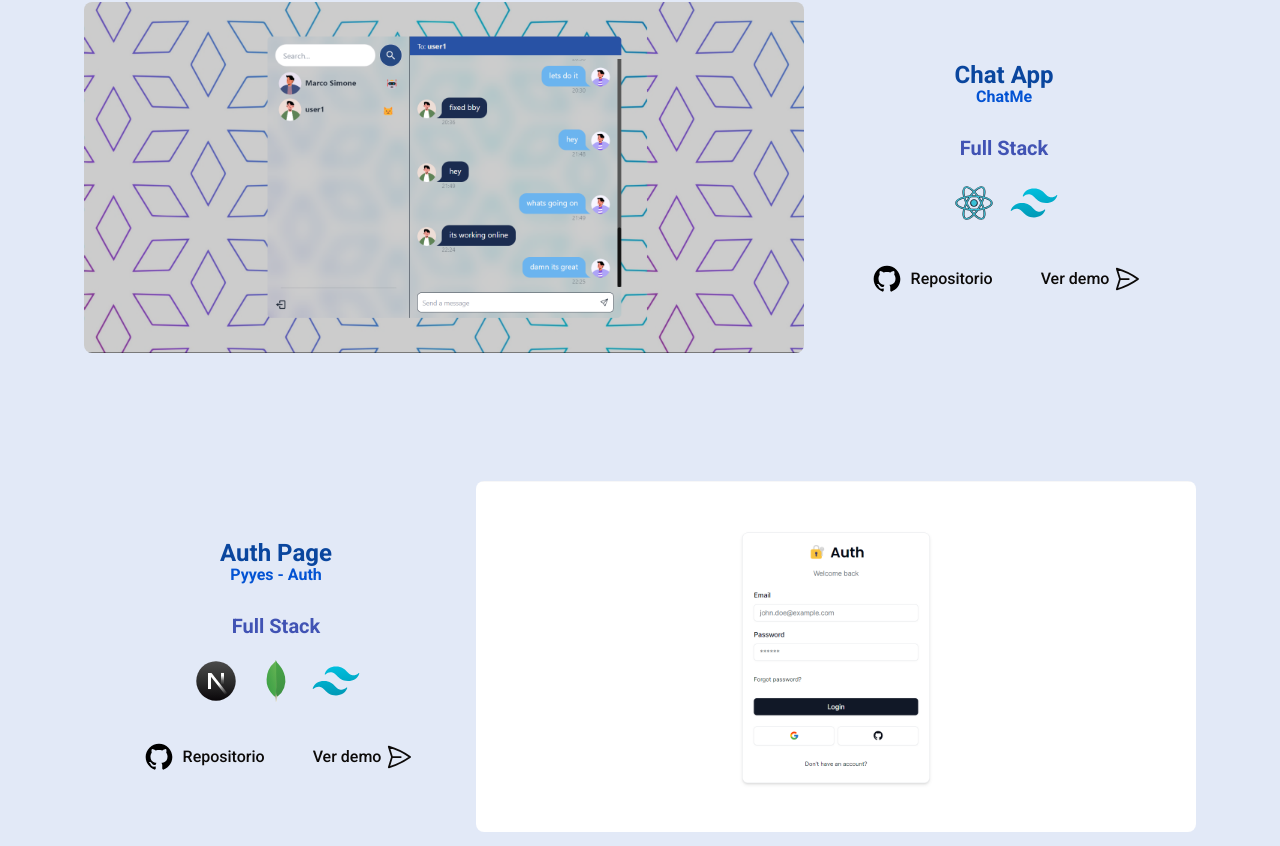
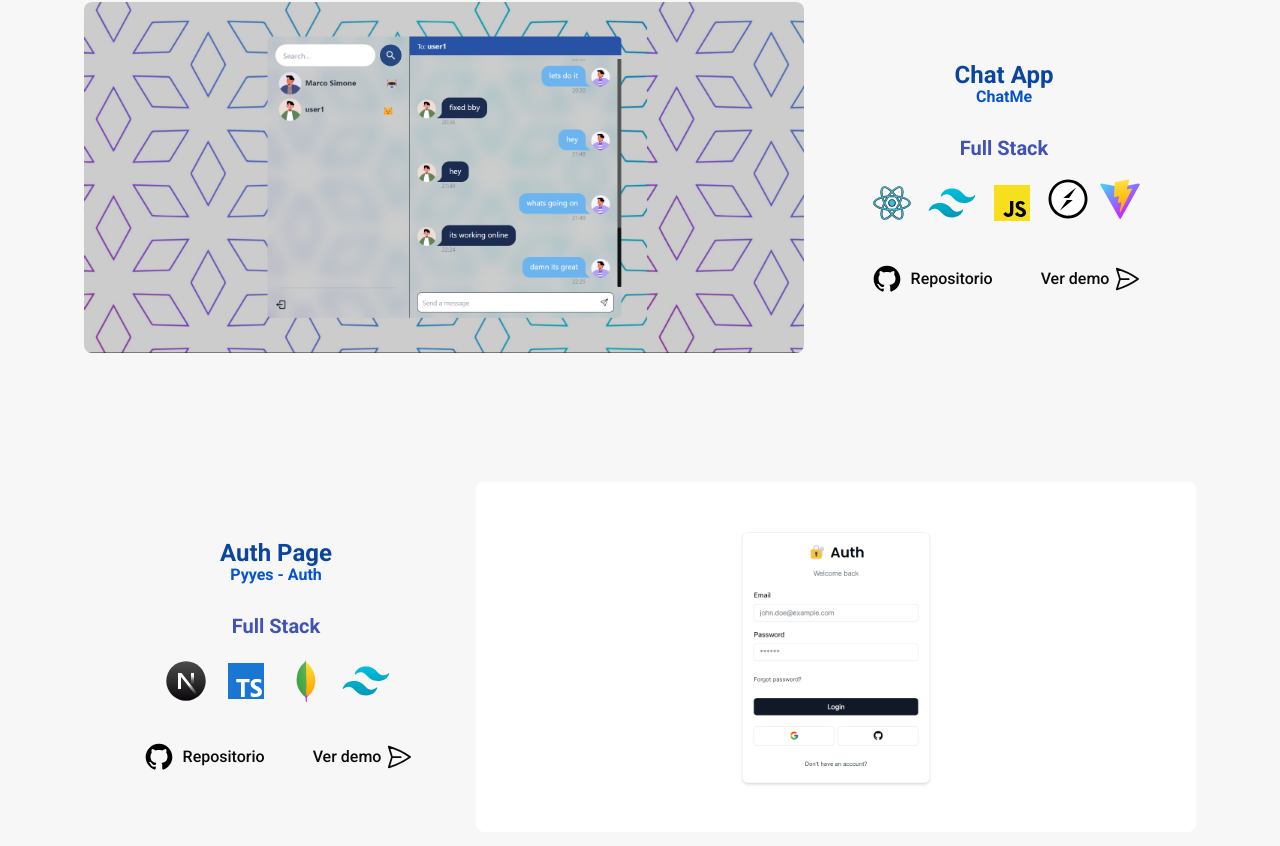
Before and after one commit to Jhan24b/Portafolio-ChallengeOne, a Next.js app: page / in a window 1280 px wide. Shown: the part 1014-1860 px from the top of the page. Built offline with nearby package versions, Linux system fonts and the light colour scheme.

Commit message:
Changes in style

```diff
--- /dev/null
+++ b/src/app/components/icons/SocketIoIcon.js
@@ -0,0 +1,25 @@
+function SocketIoIcon({ className = "w-10 h-10" }) {
+  return (
+    <svg
+      className={className}
+      viewBox="0 0 256 256"
+      xmlns="http://www.w3.org/2000/svg"
+      preserveAspectRatio="xMinYMin meet"
+    >
+      <path
+        d="M96.447 7.382c32.267-8.275 67.929-3.453 96.386 14.11 35.84 21.433 59.238 61.976 59.833 103.71 1.31 42.15-20.659 83.944-55.963 106.865-39.293 26.433-93.648 27.446-133.775 2.322-40.9-24.41-64.774-73.645-58.641-120.916 4.94-49.95 43.52-94.005 92.16-106.09z"
+        fill="#010101"
+      />
+      <path
+        d="M91.505 27.803c60.964-24.41 135.74 20.658 142.05 86.028 9.824 58.82-38.995 118.593-98.59 120.32-56.677 5.656-111.449-42.39-113.056-99.304-4.227-46.08 26.136-91.803 69.596-107.044z"
+        fill="#FFF"
+      />
+      <path
+        d="M97.637 121.69c27.327-22.326 54.058-45.426 81.98-67.097-14.646 22.505-29.708 44.711-44.354 67.215-12.562.06-25.123.06-37.626-.119zM120.737 134.132c12.621 0 25.183 0 37.745.179-27.505 22.206-54.117 45.484-82.099 67.096 14.646-22.505 29.708-44.77 44.354-67.275z"
+        fill="#010101"
+      />
+    </svg>
+  );
+}
+
+export default SocketIoIcon;
--- /dev/null
+++ b/src/app/components/icons/TypeScripIcon.js
@@ -0,0 +1,9 @@
+function TypeScripIcon({className="w-12 h-12"}) {
+  return (
+    <svg xmlns="http://www.w3.org/2000/svg" x="0px" y="0px" className={className} viewBox="0 0 48 48">
+<rect width="36" height="36" x="6" y="6" fill="#1976d2"></rect><polygon fill="#fff" points="27.49,22 14.227,22 14.227,25.264 18.984,25.264 18.984,40 22.753,40 22.753,25.264 27.49,25.264"></polygon><path fill="#fff" d="M39.194,26.084c0,0-1.787-1.192-3.807-1.192s-2.747,0.96-2.747,1.986 c0,2.648,7.381,2.383,7.381,7.712c0,8.209-11.254,4.568-11.254,4.568V35.22c0,0,2.152,1.622,4.733,1.622s2.483-1.688,2.483-1.92 c0-2.449-7.315-2.449-7.315-7.878c0-7.381,10.658-4.469,10.658-4.469L39.194,26.084z"></path>
+</svg>
+  )
+}
+
+export default TypeScripIcon
--- /dev/null
+++ b/src/app/components/icons/ViteIcon.js
@@ -0,0 +1,28 @@
+export default function ViteIcon({ className = "w-10 h-10" }) {
+  return (
+    <svg
+      preserveAspectRatio="xMidYMid"
+      className={className}
+      xmlns="http://www.w3.org/2000/svg"
+      viewBox="-1.871 -0.4069999999999627 259.721 257.849"
+    >
+      <linearGradient id="a" x1="-.828%" x2="57.636%" y1="7.652%" y2="78.411%">
+        <stop offset="0" stop-color="#41d1ff" />
+        <stop offset="1" stop-color="#bd34fe" />
+      </linearGradient>
+      <linearGradient id="b" x1="43.376%" x2="50.316%" y1="2.242%" y2="89.03%">
+        <stop offset="0" stop-color="#ffea83" />
+        <stop offset=".083" stop-color="#ffdd35" />
+        <stop offset="1" stop-color="#ffa800" />
+      </linearGradient>
+      <path
+        d="M255.153 37.938L134.897 252.976c-2.483 4.44-8.862 4.466-11.382.048L.875 37.958c-2.746-4.814 1.371-10.646 6.827-9.67l120.385 21.517a6.537 6.537 0 0 0 2.322-.004l117.867-21.483c5.438-.991 9.574 4.796 6.877 9.62z"
+        fill="url(#a)"
+      />
+      <path
+        d="M185.432.063L96.44 17.501a3.268 3.268 0 0 0-2.634 3.014l-5.474 92.456a3.268 3.268 0 0 0 3.997 3.378l24.777-5.718c2.318-.535 4.413 1.507 3.936 3.838l-7.361 36.047c-.495 2.426 1.782 4.5 4.151 3.78l15.304-4.649c2.372-.72 4.652 1.36 4.15 3.788l-11.698 56.621c-.732 3.542 3.979 5.473 5.943 2.437l1.313-2.028 72.516-144.72c1.215-2.423-.88-5.186-3.54-4.672l-25.505 4.922c-2.396.462-4.435-1.77-3.759-4.114l16.646-57.705c.677-2.35-1.37-4.583-3.769-4.113z"
+        fill="url(#b)"
+      />
+    </svg>
+  );
+}
--- a/src/app/components/layout/CardGrade.js
+++ b/src/app/components/layout/CardGrade.js
@@ -4,17 +4,17 @@
   const { title, subtitle, duration, img } = data;
   return (
     <div className="my-4">
-      <div className="relative flex w-80 h-[260px] flex-col rounded-xl bg-white bg-clip-border text-gray-700 shadow-md">
-        <div className="relative mx-4 -mt-6 h-40 overflow-hidden rounded-xl bg-blue-gray-500 bg-clip-border text-white shadow-lg shadow-blue-gray-500/40 bg-gradient-to-r from-blue-500 to-blue-600 flex justify-center items-center">
+      <div className="relative flex w-80 h-[260px] flex-col rounded-xl bg-ship-cove-200 bg-clip-borde shadow-md">
+        <div className="relative mx-4 -mt-6 h-40 overflow-hidden rounded-xl bg-blue-gray-500 bg-clip-border text-white shadow-lg shadow-blue-gray-500/40 bg-gradient-to-r from-white to-mercury-100 flex justify-center items-center">
           <div className="flex justify-center items-center">
             <Image src={img} width={200} height={80} alt={title} />
           </div>
         </div>
         <div className="p-6">
-          <h3 className="mb-2 block font-sans text-xl font-semibold leading-snug tracking-normal text-blue-gray-900 antialiased text-astronaut-950">
+          <h3 className="mb-2 block font-sans text-xl font-semibold leading-snug tracking-normal antialiased text-ship-cove-900">
             {title}
           </h3>
-          <p className="block font-sans text-base font-light leading-relaxed text-inherit antialiased">
+          <p className="block font-sans text-base text-ship-cove-800 font-light leading-relaxed text-inherit antialiased">
             <b>{subtitle}</b> - {duration}
           </p>
         </div>
--- a/src/app/components/layout/Experience.js
+++ b/src/app/components/layout/Experience.js
@@ -10,6 +10,9 @@
 import LogoJavaScript from "../icons/LogoJavaScript";
 import CardExperience from "./CardExperience";
 import { useState } from "react";
+import ViteIcon from "../icons/ViteIcon";
+import SocketIoIcon from "../icons/SocketIoIcon";
+import TypeScripIcon from "../icons/TypeScripIcon";
 
 function renderProjects(filteredProjects) {
   return filteredProjects.map((proyecto, idx) => {
@@ -25,7 +28,7 @@
       title: "Chat App",
       subtitle: "ChatMe",
       role: "Full Stack",
-      tech: [React, Tailwind], //vite, socketio
+      tech: [React, Tailwind, LogoJavaScript, SocketIoIcon, ViteIcon], //vite, socketio
       img: "/chatMe.png",
       urlRepository: "https://github.com/Jhan24b/AuthPyees",
       urlProduction: "https://chatme-fxip.onrender.com",
@@ -33,7 +36,7 @@
       title: "Auth Page",
       subtitle: "Pyyes - Auth",
       role: "Full Stack",
-      tech: [Next, Mongo, Tailwind],
+      tech: [Next, TypeScripIcon, Mongo, Tailwind],
       img: "/authpyyes.png",
       urlRepository: "https://github.com/Jhan24b/AuthPyees",
       urlProduction: "https://authpyees.vercel.app",
--- a/src/app/globals.css
+++ b/src/app/globals.css
@@ -86,7 +86,7 @@
 }
 
 section {
-  @apply bg-astronaut-100 rounded-md my-6;
+  @apply bg-mercury-50 rounded-md my-6;
 }
 
 label {
--- a/tailwind.config.js
+++ b/tailwind.config.js
@@ -54,6 +54,32 @@
           900: "#313b72",
           950: "#232748",
         },
+        mercury: {
+          50: "#f7f7f7",
+          100: "#ededed",
+          200: "#e5e5e5",
+          300: "#c8c8c8",
+          400: "#adadad",
+          500: "#999999",
+          600: "#888888",
+          700: "#7b7b7b",
+          800: "#676767",
+          900: "#545454",
+          950: "#363636",
+        },
+        "ship-cove": {
+          50: "#f4f7fa",
+          100: "#e6ecf3",
+          200: "#d2ddeb",
+          300: "#b3c7dd",
+          400: "#8faacb",
+          500: "#6a88b9",
+          600: "#6179af",
+          700: "#56699f",
+          800: "#4a5783",
+          900: "#3f4a69",
+          950: "#292f42",
+        },
         secondary: {
           DEFAULT: "hsl(var(--secondary))",
           foreground: "hsl(var(--secondary-foreground))",
```
